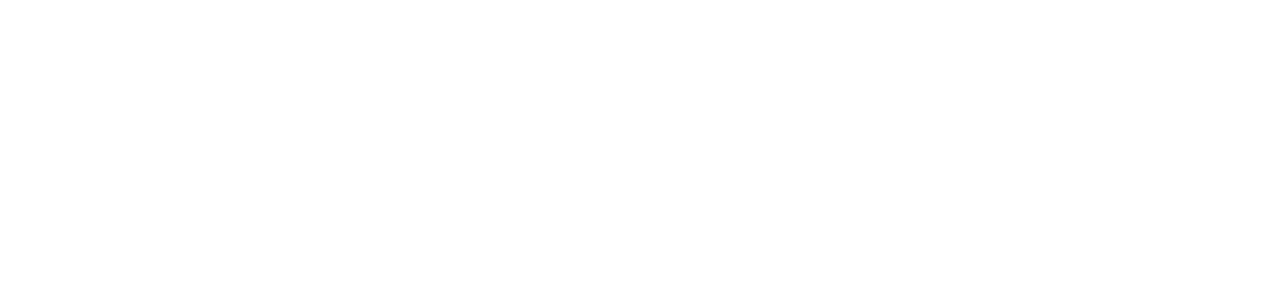
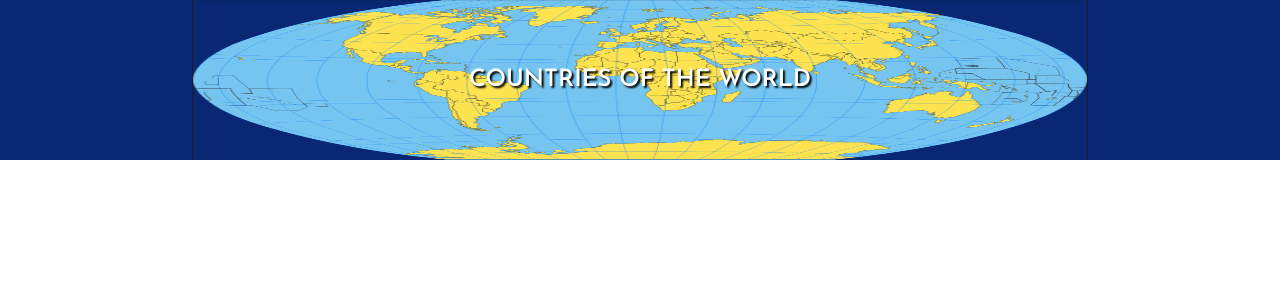
Before and after one commit to isdi-coders-2023/Bubbles-202307-mad, a React (Vite) app: page / in a window 1280 px wide. Shown: the top 300 px of the page. Built offline with nearby package versions, Linux system fonts and the light colour scheme.

Commit message:
Add header and tests

```diff
--- /dev/null
+++ b/global.scss
@@ -0,0 +1,10 @@
+* {
+  box-sizing: border-box;
+  margin: 0;
+  padding: 0;
+}
+
+body {
+  width: 100vw;
+  height: 100vh;
+}
--- a/index.html
+++ b/index.html
@@ -3,14 +3,21 @@
 
 <head>
   <meta charset="UTF-8" />
+  <meta name="viewport" content="width=device-width, initial-scale=1.0" />
+  <script type="module" src="/src/main.tsx"></script>
+  <meta name="description" content="Web of countries and information like languague, capital...">
+  <link rel="preconnect" href="https://fonts.googleapis.com">
+  <link rel="preconnect" href="https://fonts.gstatic.com" crossorigin>
+  <link href="https://fonts.googleapis.com/css2?family=Inter:wght@700&family=Josefin+Sans:wght@300;400;600&display=swap"
+    rel="stylesheet">
 
-  <meta name="viewport" content="width=device-width, initial-scale=1.0" />
-  <title></title>
+  <link rel="shortcut icon" href="https://cdn-icons-png.flaticon.com/512/1034/1034253.png" type="image/x-icon">
+  <title>Countries</title>
 </head>
 
 <body>
   <div id="root"></div>
-  <script type="module" src="/src/main.tsx"></script>
+
 </body>
 
 </html>
--- a/src/App.tsx
+++ b/src/App.tsx
@@ -1,5 +1,11 @@
+import { Header } from './header/header';
+
 export function App() {
-  return <></>;
+  return (
+    <>
+      <Header></Header>
+    </>
+  );
 }
 
 export default App;
--- /dev/null
+++ b/src/header/header.module.scss
@@ -0,0 +1,26 @@
+.header {
+  display: flex;
+  align-items: center;
+  flex-direction: column;
+  justify-content: center;
+  width: 100vw;
+  height: 20vh;
+  background-color: #092773;
+}
+.tittle {
+  padding-inline: 30vw;
+  color: #ffffff;
+  text-align: center;
+  font-size: 1.5rem;
+  font-family: 'Josefin Sans', sans-serif;
+  font-style: normal;
+  font-weight: 900;
+  line-height: normal;
+  text-transform: uppercase;
+  position: absolute;
+  text-shadow: 2px 2px 2px #000001;
+}
+.world {
+  width: 70%;
+  height: 100%;
+}
--- /dev/null
+++ b/src/header/header.tsx
@@ -0,0 +1,13 @@
+import styles from './header.module.scss';
+export const Header = () => {
+  return (
+    <header className={styles.header}>
+      <h1 className={styles.tittle}>countries of the world</h1>
+      <img
+        className={styles.world}
+        src="../../mundo.png"
+        alt="Image of the world"
+      />
+    </header>
+  );
+};
--- a/src/main.tsx
+++ b/src/main.tsx
@@ -1,5 +1,6 @@
 import React from 'react';
 import ReactDOM from 'react-dom/client';
+import '../global.scss';
 import App from './App.tsx';
 
 ReactDOM.createRoot(document.getElementById('root')!).render(
```
Also changed, not shown: public/mundo.png (added), 1 other file (tests, documents, lock files or other folders).
